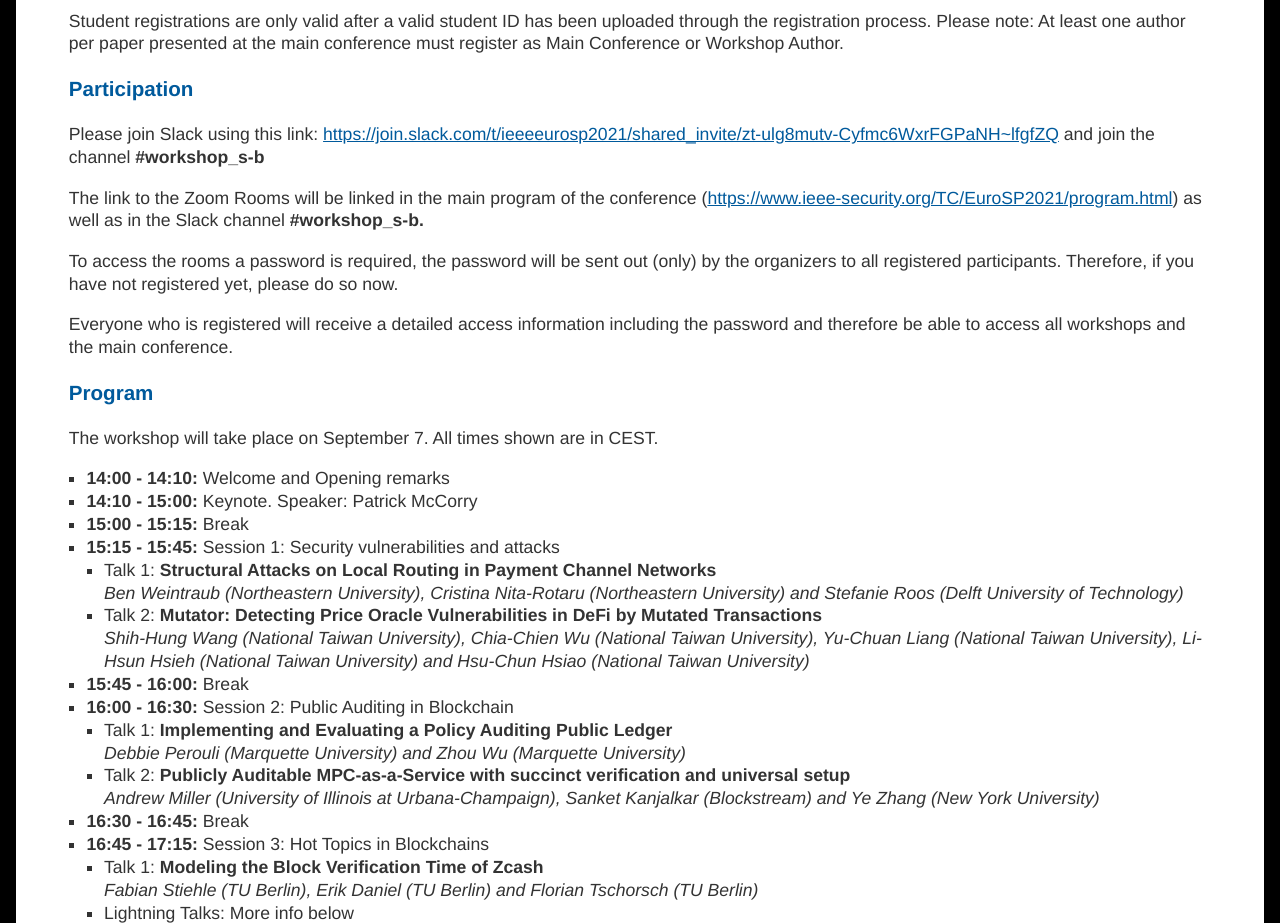
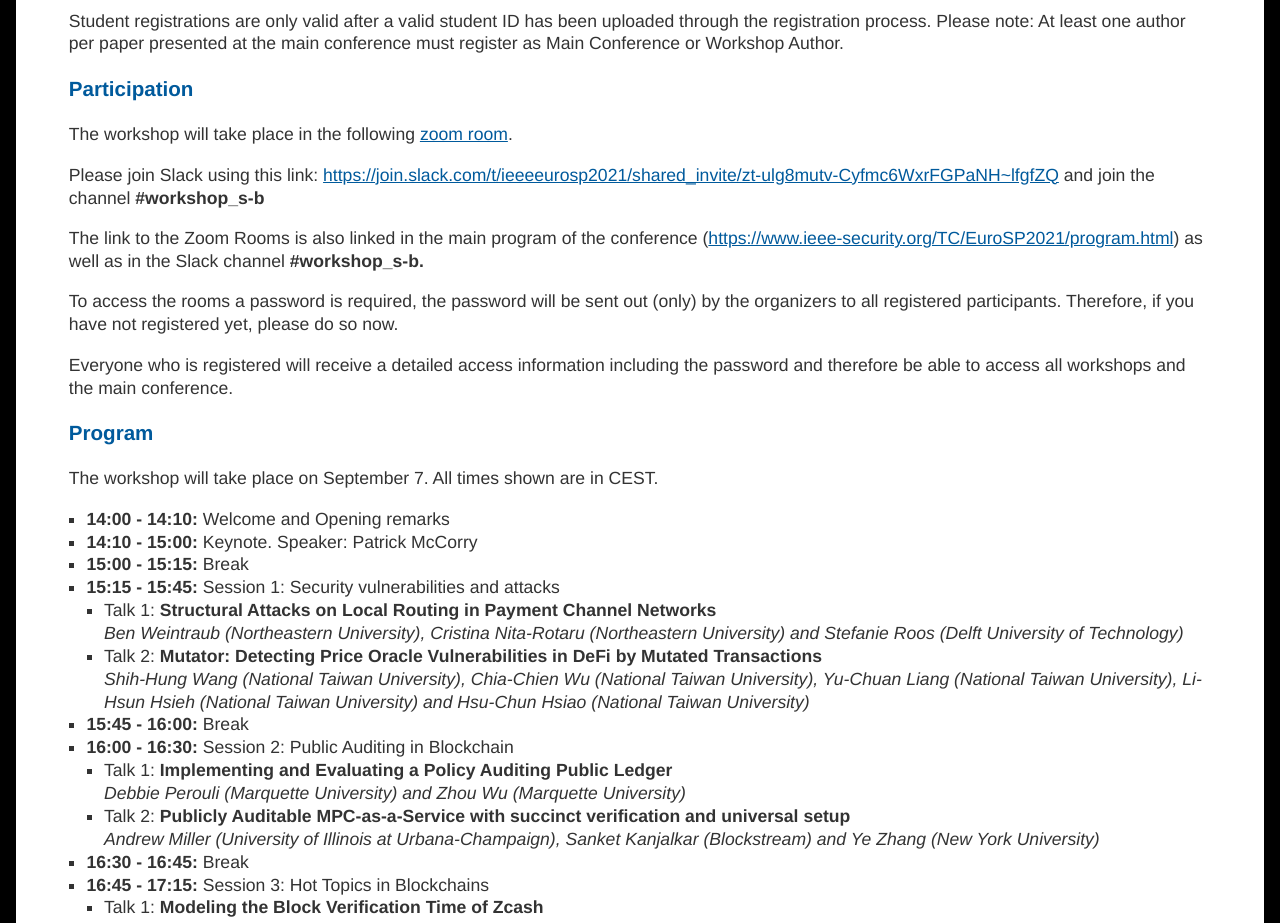
Before and after one commit to ieeesb21-web/ieeesb21-web.github.io, a plain HTML site: page index.html in a window 1280 px wide. Shown: the part 1240-2163 px from the top of the page. Drawn offline with Linux system fonts and the light colour scheme.

Commit message:
add zoom link

```diff
--- a/index.html
+++ b/index.html
@@ -239,9 +239,11 @@
 
       <h3 id="pariticpation">Participation</h3>
 
+      <p>The workshop will take place in the following <a href="https://sba-research.zoom.us/j/88485306423">zoom room</a>.</p>
+
       <p>Please join Slack using this link: <a href="https://join.slack.com/t/ieeeeurosp2021/shared_invite/zt-ulg8mutv-Cyfmc6WxrFGPaNH~lfgfZQ">https://join.slack.com/t/ieeeeurosp2021/shared_invite/zt-ulg8mutv-Cyfmc6WxrFGPaNH~lfgfZQ</a> and join the channel <b>#workshop_s-b</b></p>
 
-      <p>The link to the Zoom Rooms will be linked in the main program of the conference (<a href="https://www.ieee-security.org/TC/EuroSP2021/program.html">https://www.ieee-security.org/TC/EuroSP2021/program.html</a>) as well as in the  Slack channel <b>#workshop_s-b.</b></p>
+      <p>The link to the Zoom Rooms is also linked in the main program of the conference (<a href="https://www.ieee-security.org/TC/EuroSP2021/program.html">https://www.ieee-security.org/TC/EuroSP2021/program.html</a>) as well as in the  Slack channel <b>#workshop_s-b.</b></p>
 
       <p>To access the rooms a password is required, the password will be sent out (only) by the organizers to all registered participants. Therefore, if you have not registered yet, please do so now.</p>
 
```
